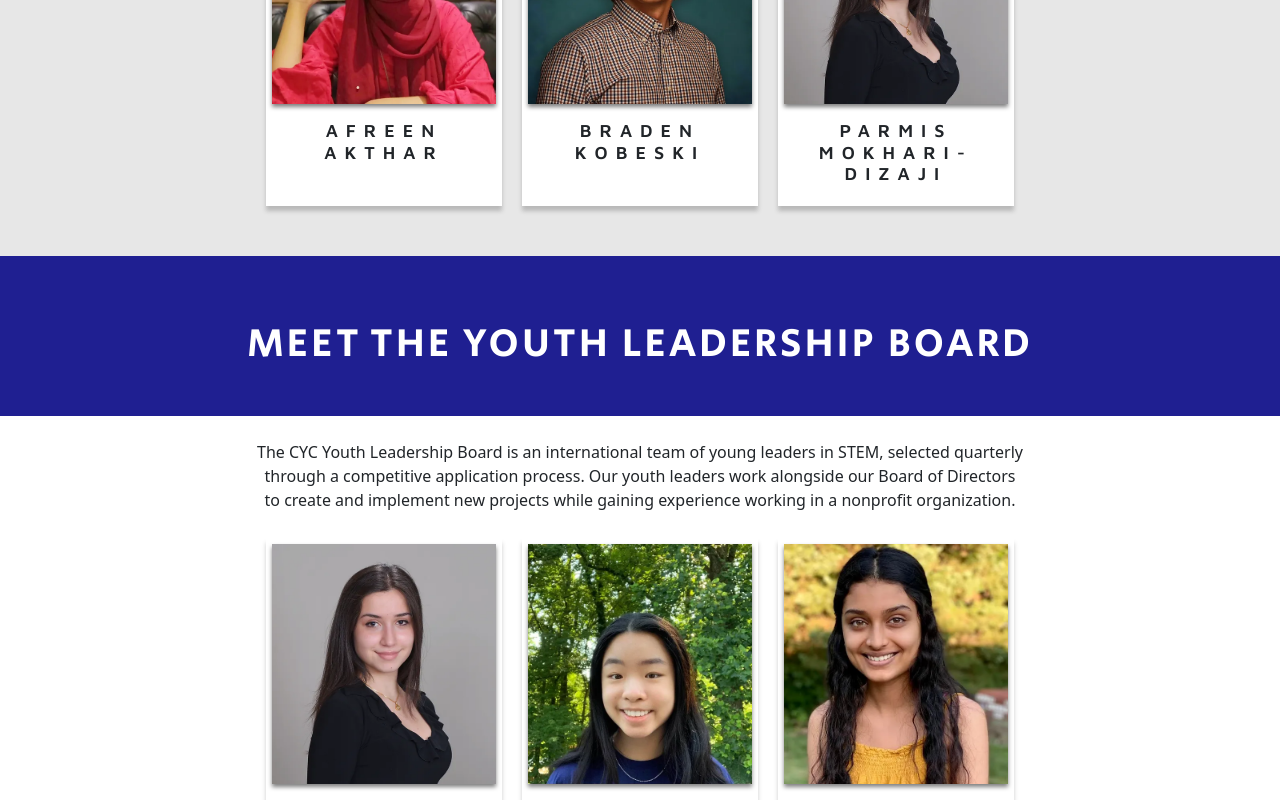
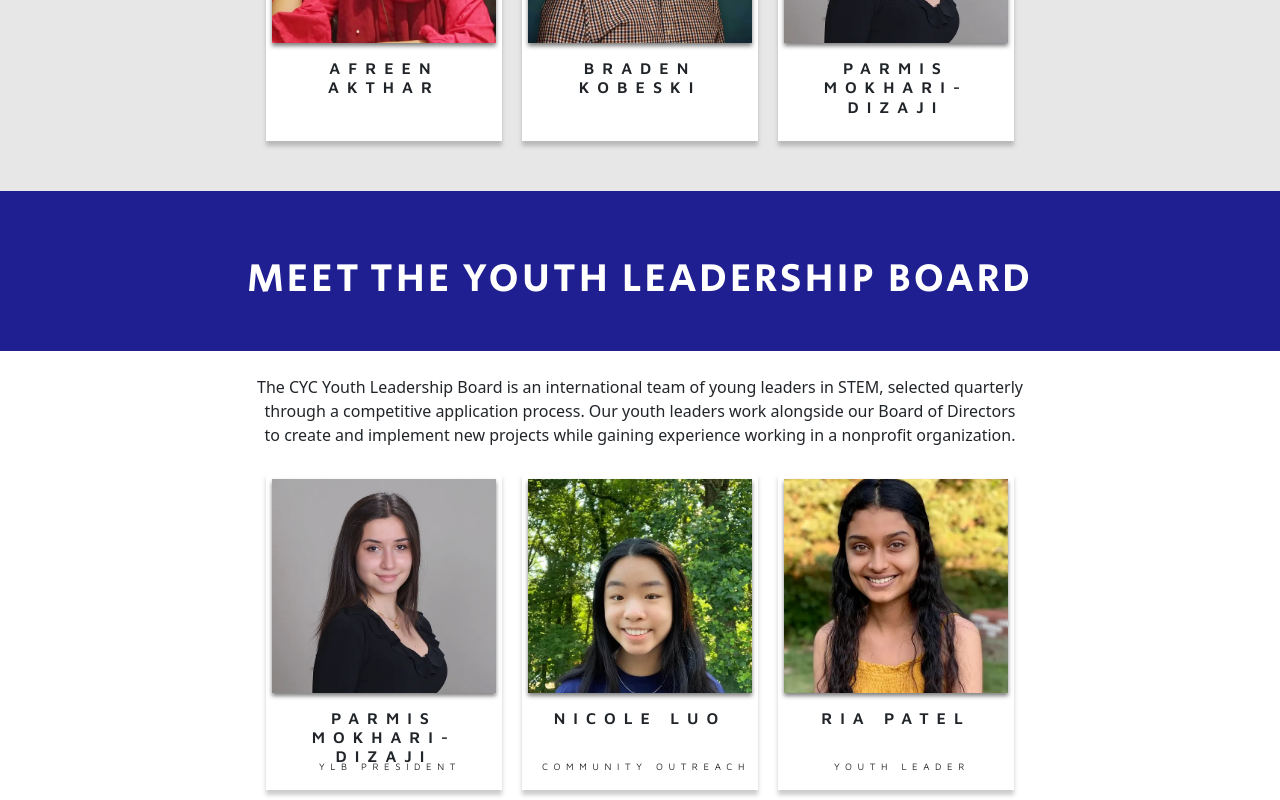
Before and after one commit to siyachoudhary/cyc-website, a React (Create React App) app: page /cyc-website/team in a window 1280 px wide. Shown: the part 1740-2540 px from the top of the page. Built offline with nearby package versions, Linux system fonts and the light colour scheme.

Commit message:
ylb cards

```diff
--- a/src/components/MemberCard.css
+++ b/src/components/MemberCard.css
@@ -6,12 +6,19 @@
     filter: drop-shadow(0px 5px 2px rgb(0, 0, 0, 0.2));
     height: 100%;
     position: relative;
+    transition: all 0.35s ease-in-out;
+}
+
+.userCard:hover{
+    cursor:pointer;
+    scale: 1.03;
+    filter: drop-shadow(0px 5px 20px rgb(0, 0, 0, 0.2));
 }
 
 .userCard h1{
     font-family: 'Maven Pro', sans-serif;
     font-weight: 600;
-    font-size: 1.4vw;
+    font-size: 1.25vw;
     letter-spacing: 1vh;
     margin-top: 2vh;
     margin-left: auto;
@@ -23,10 +30,15 @@
     font-family: 'Maven Pro', sans-serif;
     font-weight: 400;
     font-size: .75vw;
-    letter-spacing: 1vh;
+    letter-spacing: .7vh;
     margin-left: auto;
     margin-right: auto;
     text-transform: uppercase;
+
+    width: 100%;
+    position: absolute;
+    bottom: 0;
+    text-align: center;
 }
 
 
@@ -50,15 +62,14 @@
         margin-left: auto;
         margin-right: auto;
         text-transform: uppercase;
+        margin-bottom: 5vh;
     }
 
     .userCard p{
-        font-family: 'Maven Pro', sans-serif;
         font-weight: 400;
         font-size: 3vw;
         letter-spacing: 1vh;
-        margin-left: auto;
-        margin-right: auto;
-        text-transform: uppercase;
+        display: inline-block;
+        left: 0;
     }
 }
--- a/src/screens/Team.css
+++ b/src/screens/Team.css
@@ -93,9 +93,9 @@
 @media only screen and (max-width: 991px) {
     .CYCMainBoard{
         padding-top: 0vh;
-        padding-bottom:0vh;
+        padding-bottom:5vh;
         background-color: rgb(231, 231, 231);
-        display: inline;
+        display: inline-block;
     }
 
     .row{
@@ -114,7 +114,7 @@
         background-color: rgb(31, 31, 145);
         height: 20vh;
         padding-top: 13vh;
-        padding-bottom:30vh;
+        padding-bottom:10vh;
         color: white;
     }
 
@@ -131,9 +131,18 @@
         width: 100%;
     }
 
+    .CYCYouthBoard p{
+        padding-left: 3vh;
+        padding-right: 3vh;
+        padding-top: 3vh;
+
+    }
+
     .CYCYouthBoard{
-        padding: 3vh;
-        padding-bottom: 5vh;
+        padding-top: 0vh;
+        padding-bottom:5vh;
+        background-color: rgb(231, 231, 231);
+        display: inline-block;
     }
 
     .containerMember{
```
